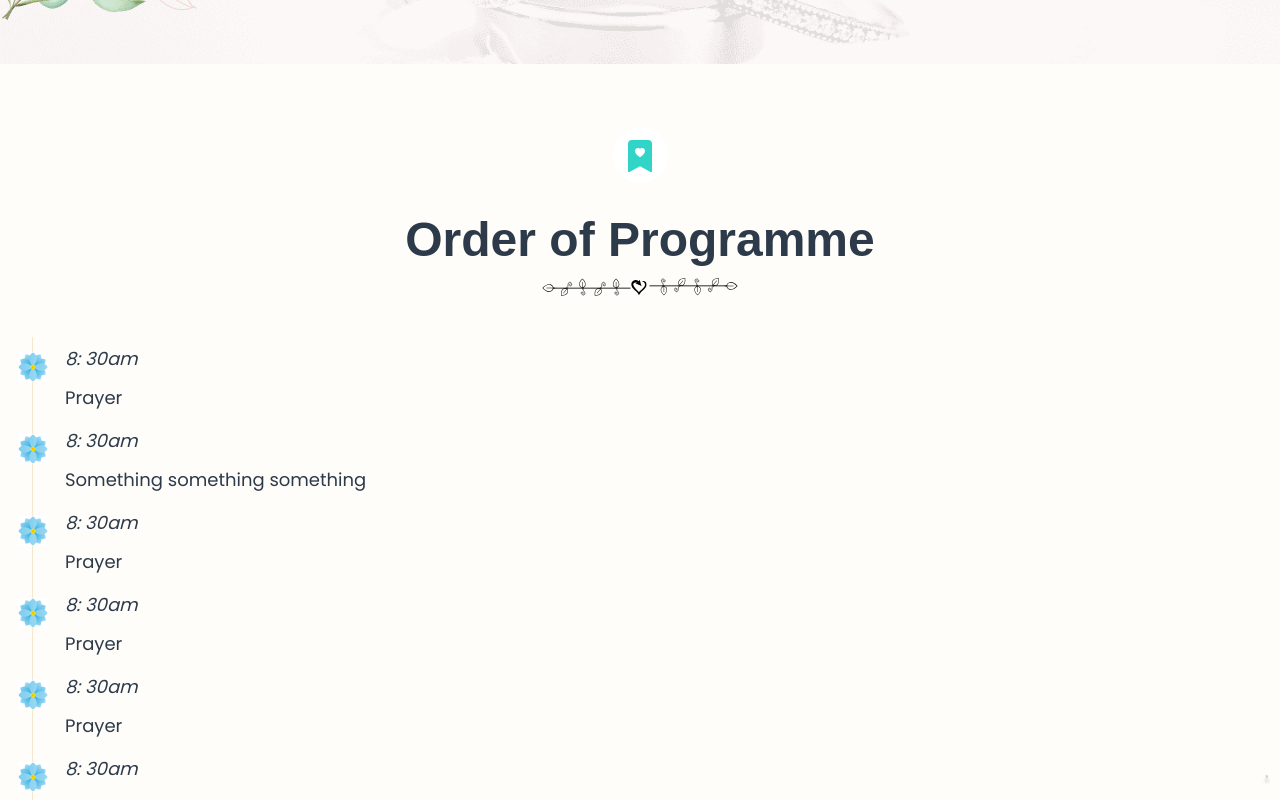
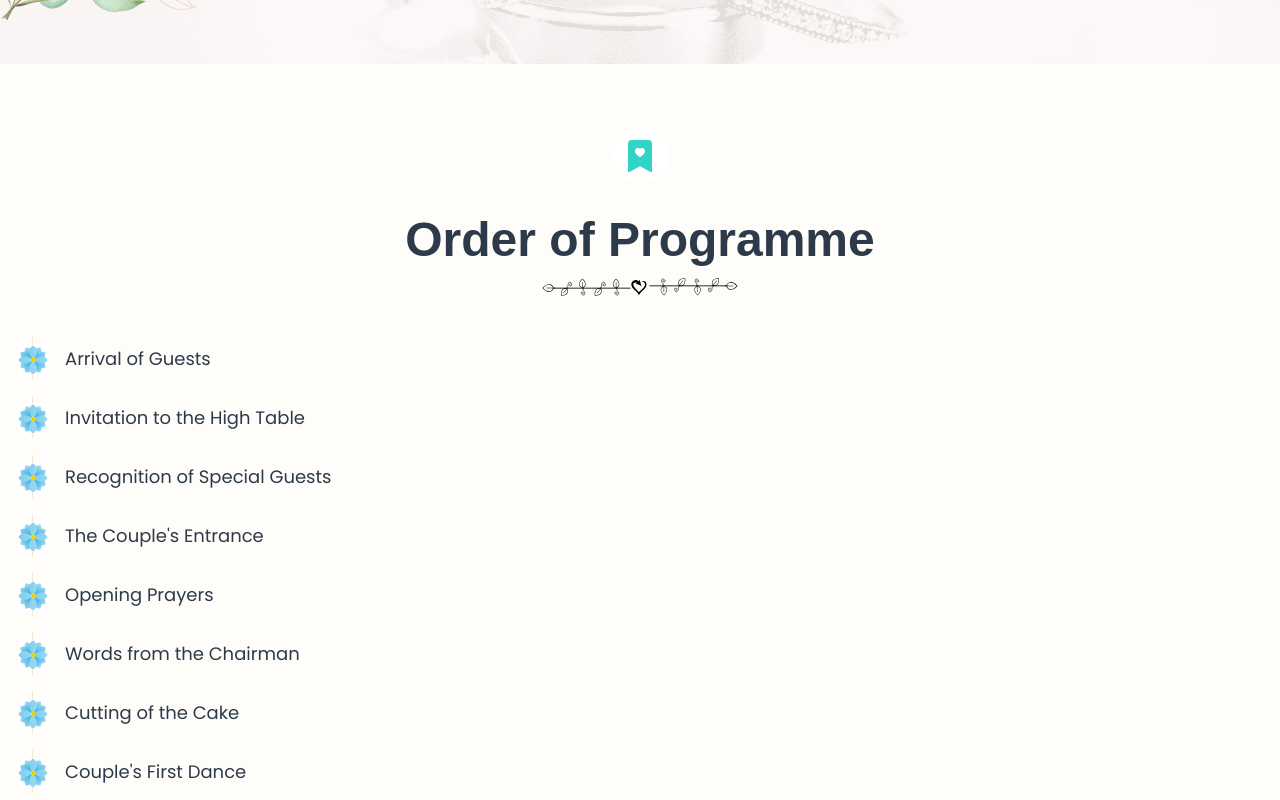
Before and after one commit to Meekunn/weddingsite, a Next.js app: page / in a window 1280 px wide. Shown: the part 2000-2800 px from the top of the page. Built offline with nearby package versions, Linux system fonts and the light colour scheme; a web font is replaced by a local one.

Commit message:
:art: Update Order of Programme Contents

```diff
--- a/src/components/OrderOfProgram/index.tsx
+++ b/src/components/OrderOfProgram/index.tsx
@@ -3,9 +3,7 @@ import { BsBookmarkHeartFill } from "react-icons/bs";
 import flowerPattern from "../../assets/design.svg";
 import flower3 from "../../assets/flower3.png";
 import "./order_of_program.scss";
-// import { Gochi_Hand } from "next/font/google";
-
-// const gochi_Hand = Gochi_Hand({ weight: "400", subsets: ["latin"] });
+import programmes from "./programmes";
 
 const OrderOfProgram = () => {
 	return (
@@ -22,8 +20,10 @@ const OrderOfProgram = () => {
 						<Image src={flowerPattern.src} w="200px" />
 					</Flex>
 				</Flex>
-				<Flex direction="column">
+				<Flex direction="column" gap={4}>
+					{programmes.map((programme, index) => (
 						<Flex
+							key={index}
 							className="program_list"
 							position="relative"
 							borderLeft={1}
@@ -34,107 +34,9 @@ const OrderOfProgram = () => {
 							px={8}
 							py={2}
 						>
-						<Text fontSize={"lg"} fontStyle={"italic"}>
-							8: 30am
-						</Text>
-						<Text fontSize={"lg"}>Prayer</Text>
+							<Text fontSize={"lg"}>{programme}</Text>
 						</Flex>
-					<Flex
-						className="program_list"
-						position="relative"
-						borderLeft={1}
-						borderLeftColor={"brand.100"}
-						borderLeftStyle={"solid"}
-						direction={"column"}
-						gap={3}
-						px={8}
-						py={2}
-					>
-						<Text fontSize={"lg"} fontStyle={"italic"}>
-							8: 30am
-						</Text>
-						<Text fontSize={"lg"}>Something something something</Text>
-					</Flex>
-					<Flex
-						className="program_list"
-						position="relative"
-						borderLeft={1}
-						borderLeftColor={"brand.100"}
-						borderLeftStyle={"solid"}
-						direction={"column"}
-						gap={3}
-						px={8}
-						py={2}
-					>
-						<Text fontSize={"lg"} fontStyle={"italic"}>
-							8: 30am
-						</Text>
-						<Text fontSize={"lg"}>Prayer</Text>
-					</Flex>
-					<Flex
-						className="program_list"
-						position="relative"
-						borderLeft={1}
-						borderLeftColor={"brand.100"}
-						borderLeftStyle={"solid"}
-						direction={"column"}
-						gap={3}
-						px={8}
-						py={2}
-					>
-						<Text fontSize={"lg"} fontStyle={"italic"}>
-							8: 30am
-						</Text>
-						<Text fontSize={"lg"}>Prayer</Text>
-					</Flex>
-					<Flex
-						className="program_list"
-						position="relative"
-						borderLeft={1}
-						borderLeftColor={"brand.100"}
-						borderLeftStyle={"solid"}
-						direction={"column"}
-						gap={3}
-						px={8}
-						py={2}
-					>
-						<Text fontSize={"lg"} fontStyle={"italic"}>
-							8: 30am
-						</Text>
-						<Text fontSize={"lg"}>Prayer</Text>
-					</Flex>
-					<Flex
-						className="program_list"
-						position="relative"
-						borderLeft={1}
-						borderLeftColor={"brand.100"}
-						borderLeftStyle={"solid"}
-						direction={"column"}
-						gap={3}
-						px={8}
-						py={2}
-					>
-						<Text fontSize={"lg"} fontStyle={"italic"}>
-							8: 30am
-						</Text>
-						<Text fontSize={"lg"}>Prayer</Text>
-					</Flex>
-					<Flex
-						className="program_list"
-						position="relative"
-						borderLeft={1}
-						borderLeftColor={"brand.100"}
-						borderLeftStyle={"solid"}
-						direction={"column"}
-						gap={3}
-						px={8}
-						py={2}
-					>
-						<Text fontSize={"lg"} fontStyle={"italic"}>
-							8: 30am
-						</Text>
-						<Text fontSize={"lg"}>Prayer</Text>
-					</Flex>
+					))}
 				</Flex>
 			</Stack>
 			<Image src={flower3.src} position={"absolute"} right={0} top="40%" />
--- a/src/components/OrderOfProgram/order_of_program.scss
+++ b/src/components/OrderOfProgram/order_of_program.scss
@@ -3,6 +3,5 @@
 	height: 30px;
 	position: absolute;
 	left: -15px;
-	top: 15px;
 	width: 30px;
 }
--- /dev/null
+++ b/src/components/OrderOfProgram/programmes.ts
@@ -0,0 +1,21 @@
+const programmes: string[] = [
+	"Arrival of Guests",
+	"Invitation to the High Table",
+	"Recognition of Special Guests",
+	"The Couple\u0027s Entrance",
+	"Opening Prayers",
+	"Words from the Chairman",
+	"Cutting of the Cake",
+	"Couple\u0027s First Dance",
+	"Mother Daughter's Dance",
+	"Mother Son's Dance",
+	"Games",
+	"Toast",
+	"Tossing of Bouquet",
+	"Chairman\u0027s Closing Remarks",
+	"Vote of Thanks",
+	"Closing Prayers",
+	"Dance Dance Dance!!!",
+];
+
+export default programmes;
```
Lines whose indentation alone changed are shown as unchanged.
